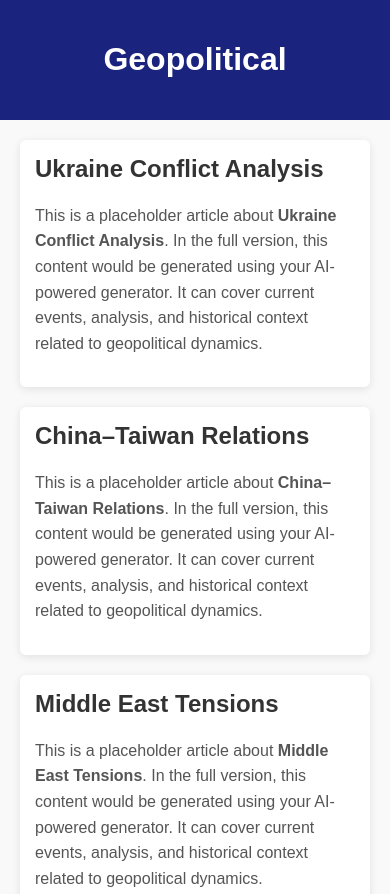
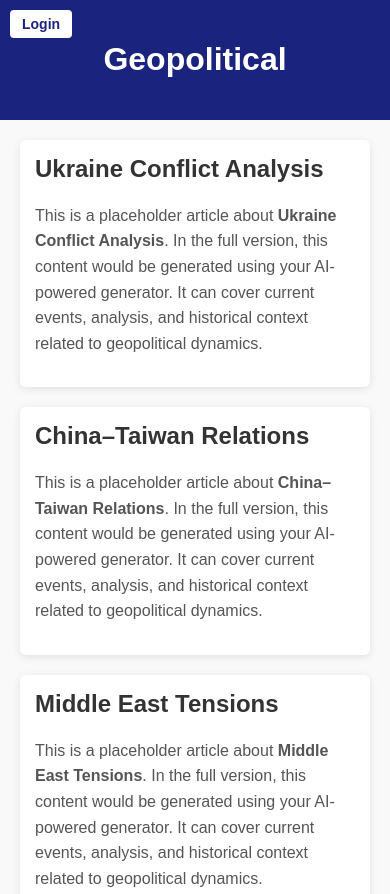
Before and after one commit to Davec9393/Testwebsite, a plain HTML site: page index.html in a window 390 px wide. Shown: the top 894 px of the page. Drawn offline with Linux system fonts and the light colour scheme.

Commit message:
Update index.html

```diff
--- a/index.html
+++ b/index.html
@@ -17,6 +17,25 @@
       color: white;
       padding: 20px;
       text-align: center;
+      position: relative;
+    }
+
+    .login-btn {
+      position: absolute;
+      left: 20px;
+      top: 20px;
+      background-color: white;
+      color: #1a237e;
+      border: none;
+      padding: 8px 16px;
+      border-radius: 4px;
+      font-weight: bold;
+      cursor: pointer;
+      text-decoration: none;
+    }
+
+    .login-btn:hover {
+      background-color: #e8eaf6;
     }
 
     main {
@@ -61,12 +80,20 @@
         height: auto;
         padding: 20px;
       }
+
+      .login-btn {
+        left: 10px;
+        top: 10px;
+        padding: 6px 12px;
+        font-size: 14px;
+      }
     }
   </style>
 </head>
 <body>
 
   <header>
+    <a href="login.html" class="login-btn">Login</a>
     <h1>Geopolitical</h1>
   </header>
 
```
